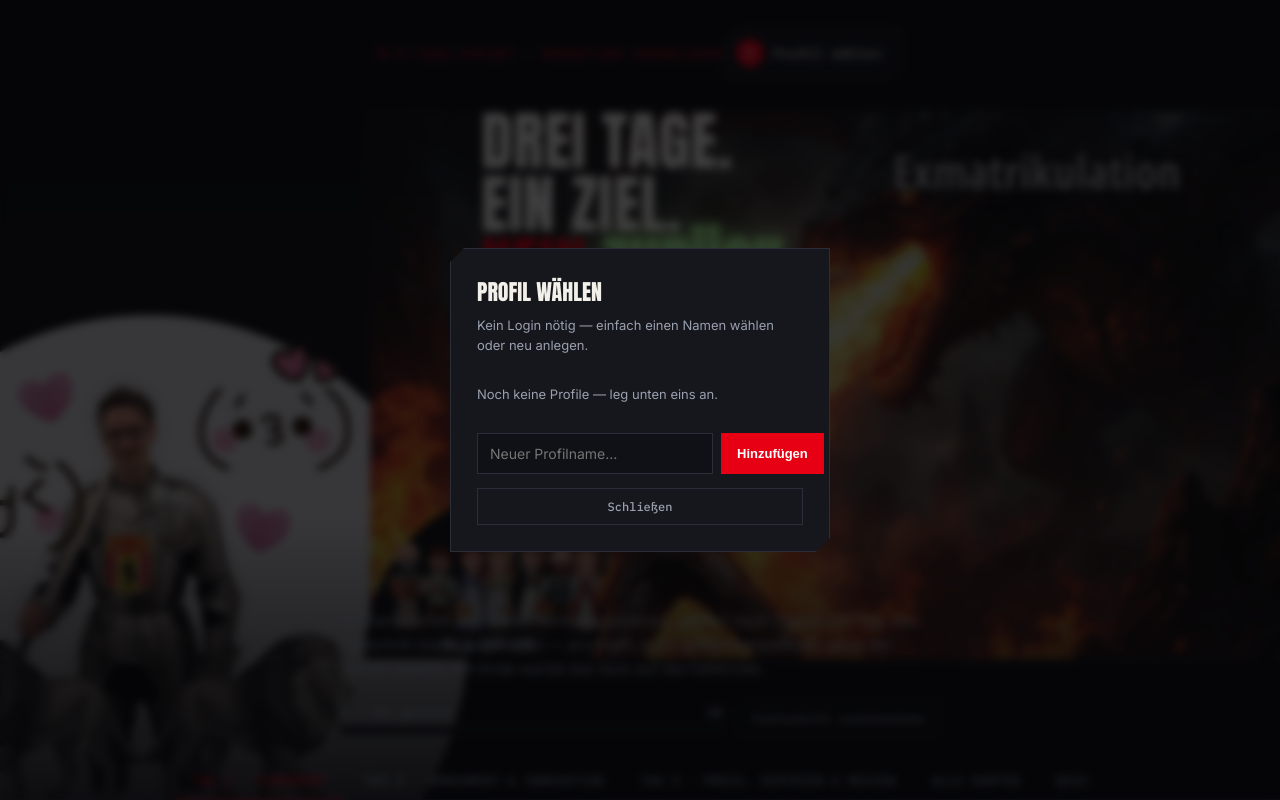
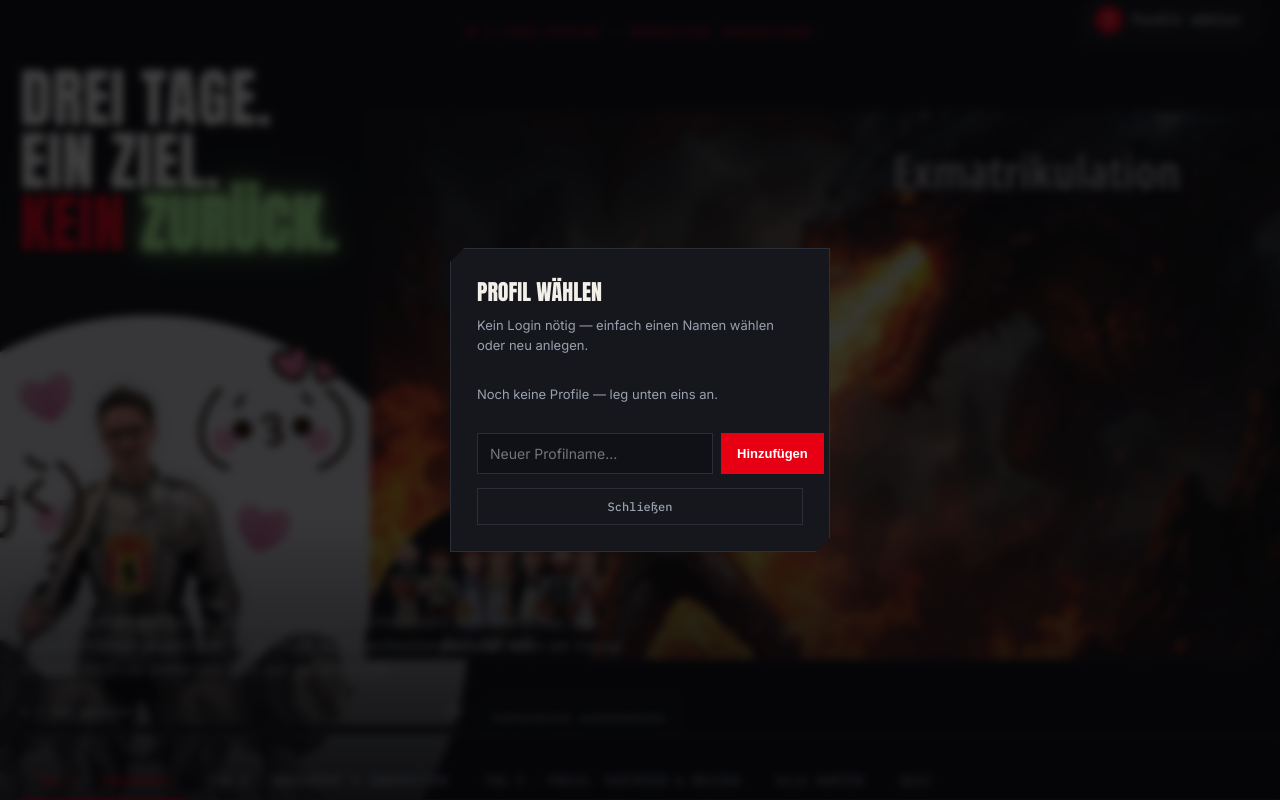
Before and after one commit to AissaniOussama/Marketing-RowRowFightThePowa, a plain HTML site: page docs/index.html in a window 1280 px wide. Shown: the top 800 px of the page. Drawn offline with Linux system fonts and the light colour scheme; no server answers.

Commit message:
bug fix 4

```diff
--- a/docs/css/style.css
+++ b/docs/css/style.css
@@ -92,41 +92,48 @@ header::after{
 /* Alle direkten Kinder über dem Overlay */
 header > *{ position:relative; z-index:2; }
 
-/* Top-Bar: Eyebrow + User-Button */
+/* Top-Bar: Eyebrow zentriert, User-Button absolut oben rechts */
 .header-top{
+  position:relative;
   display:flex;
   align-items:center;
-  justify-content:space-between;
-  padding-top:28px;
-  padding-bottom:0;
+  justify-content:center;   /* Eyebrow mittig */
+  padding:24px 20px 0;
+}
+.header-top .eyebrow{
+  text-align:center;
+}
+.header-top .user-btn{
+  position:absolute;
+  right:20px;
+  top:50%;
+  transform:translateY(-50%);
 }
 
-/* Titel-Block: oben links, direkt unter der Top-Bar */
+/* Titel: direkt am linken Seitenrand (kein max-width wrap) */
 .hero-title{
-  padding-top:32px;
+  padding:28px 20px 0;
 }
 .hero-title .hero-h1{
   margin:0;
 }
 
-/* Spacer wächst und drückt den unteren Block nach unten */
+/* Spacer */
 .hero-spacer{ flex:1; }
 
-/* Unterer Block: Sub-Text + Fortschritt direkt über den Tabs */
+/* Unterer Block: volle Breite, direkt über Tabs */
 .hero-bottom{
-  padding-bottom:0;
+  padding:0 20px 0;
+  max-width:700px;
 }
 .hero-bottom .sub{
-  max-width:600px;
-  margin:0 0 20px;
-}
-.hero-bottom .progress-row{
-  max-width:600px;
+  margin:0 0 18px;
 }
 
-/* Tab-Bar klebt direkt darunter */
+/* Tab-Bar */
 .header-tabs{
-  padding-bottom:0;
+  padding:0 20px;
+  border-top:1px solid var(--line);
 }
 
 /* .header-row ersetzt durch .header-top */
--- a/docs/index.html
+++ b/docs/index.html
@@ -20,8 +20,8 @@
 
 <header>
 
-  <!-- Top-Bar: Eyebrow links, User-Button rechts -->
-  <div class="wrap header-top">
+  <!-- Top-Bar: Eyebrow zentriert, User-Button absolut rechts -->
+  <div class="header-top">
     <p class="eyebrow"><span class="dot"></span> 3-Tage-Sprint · Marketing Grundlagen</p>
     <button class="user-btn" id="user-btn" type="button">
       <span class="user-btn__icon" id="user-btn-icon">?</span>
@@ -29,8 +29,8 @@
     </button>
   </div>
 
-  <!-- Titel oben links -->
-  <div class="wrap hero-title">
+  <!-- Titel: am linken Seitenrand, kein wrap-Limit -->
+  <div class="hero-title">
     <h1 class="hero-h1">
       <span class="slash-line">DREI TAGE.</span>
       <span class="slash-line">EIN ZIEL.</span>
@@ -38,11 +38,11 @@
     </h1>
   </div>
 
-  <!-- Spacer drückt unteren Block nach unten -->
+  <!-- Spacer -->
   <div class="hero-spacer" aria-hidden="true"></div>
 
-  <!-- Sub-Text + Fortschritt direkt über den Tabs -->
-  <div class="wrap hero-bottom">
+  <!-- Sub-Text + Fortschritt unten, volle Breite -->
+  <div class="hero-bottom">
     <p class="sub">141 Karteikarten aus deinen Vorlesungsnotizen, sortiert nach Thema und Tag. Der Fortschritt bleibt gespeichert — pro Profil, auch geräteübergreifend, wenn der Server mitläuft. Am Ende wartet das Quiz auf die Fallstricke.</p>
     <div class="progress-row">
       <div class="progress-shell">
@@ -54,7 +54,7 @@
   </div>
 
   <!-- Tab-Bar -->
-  <div class="wrap header-tabs">
+  <div class="header-tabs">
     <div class="tabbar" id="tabbar"></div>
   </div>
 
```
